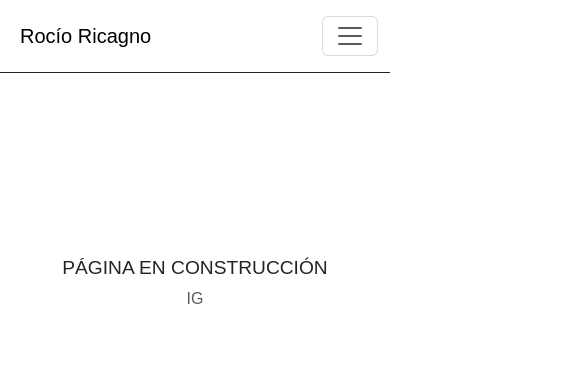
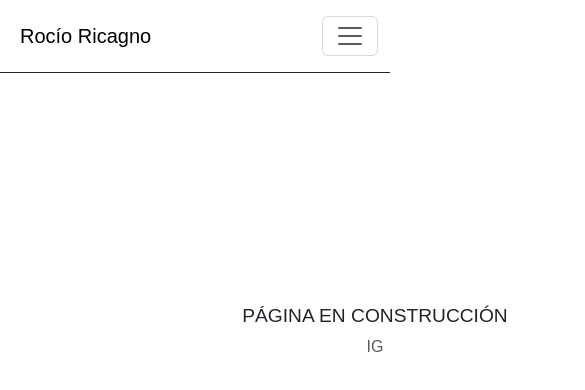
Before and after one commit to i-bruno/RicagnoWeb, a React (Create React App) app: page / in a window 390 px wide. Shown: the top 390 px of the page, 585 px wide, since content can reach past the window. Built offline with nearby package versions, Linux system fonts and the light colour scheme.

Commit message:
Se trabaja en estilos

```diff
--- a/src/App.css
+++ b/src/App.css
@@ -5,7 +5,7 @@
   font-family: sans-serif;
 }
 
-body{
+body {
   display: flex;
   margin-top: 5rem;
   justify-content: center;
@@ -24,13 +24,39 @@ section {
   font-size: small;
 }
 
-li{
-  list-style-type:none;
+li {
+  list-style-type: none;
 }
 
-.App{
-  display:flex;
+.App {
+  display: flex;
   flex-direction: column;
   align-items: center;
   width: 100%;
 }
+
+header {
+  position: relative;
+  padding: 1rem;
+  margin: 1rem -1.25rem 0;
+  border-top-width: medium;
+  border-right-width: medium;
+  border-bottom-width: medium;
+  border-left-width: medium;
+  border-width: 1px 0 0;
+}
+
+body {
+  position: relative;
+  padding: 1rem;
+  margin: 1rem -1.25rem 0;
+  border-width: 1px 0 0;
+}
+
+@media (max-width: 800px) {
+
+  html,
+  body {
+    width: 750px;
+  }
+}
```
